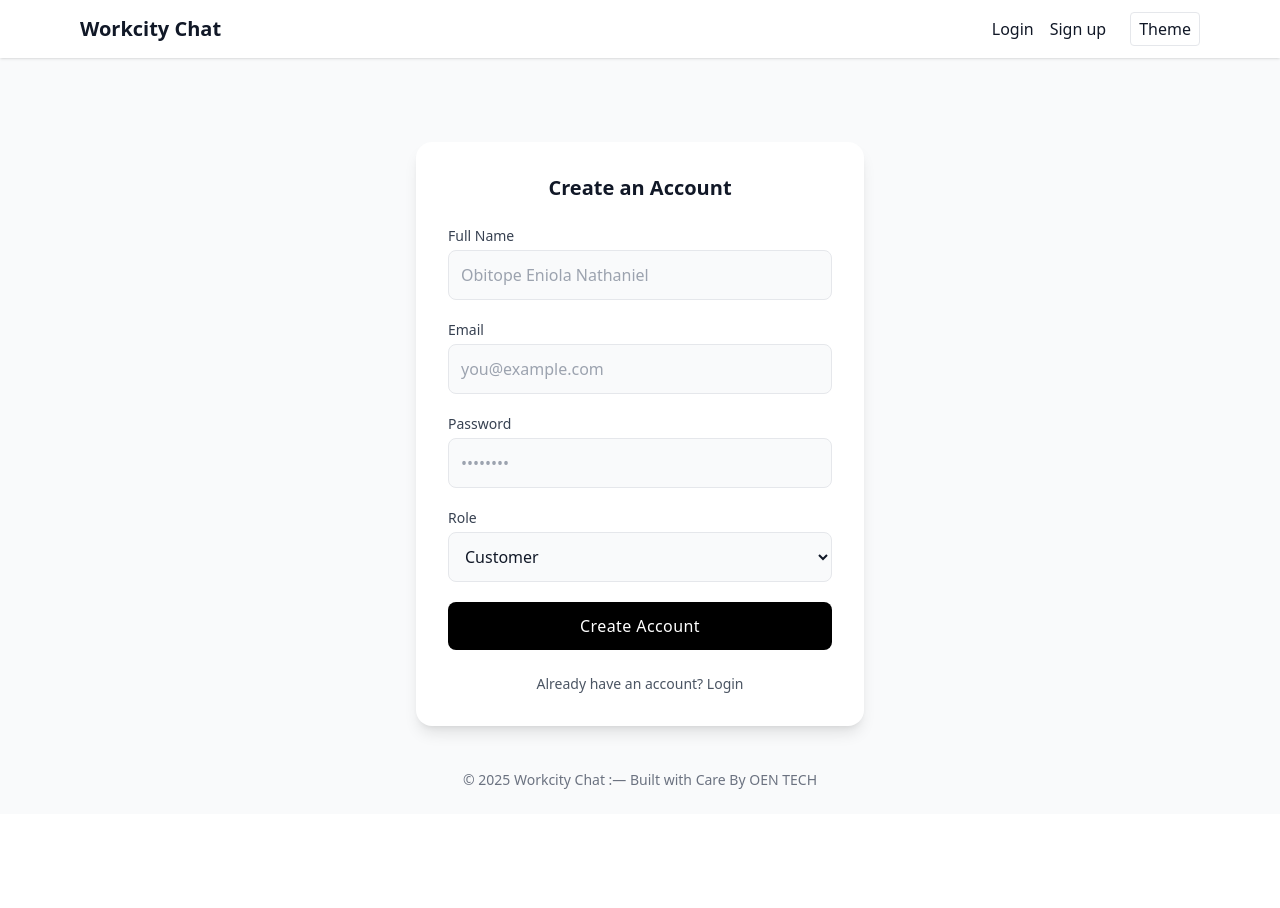
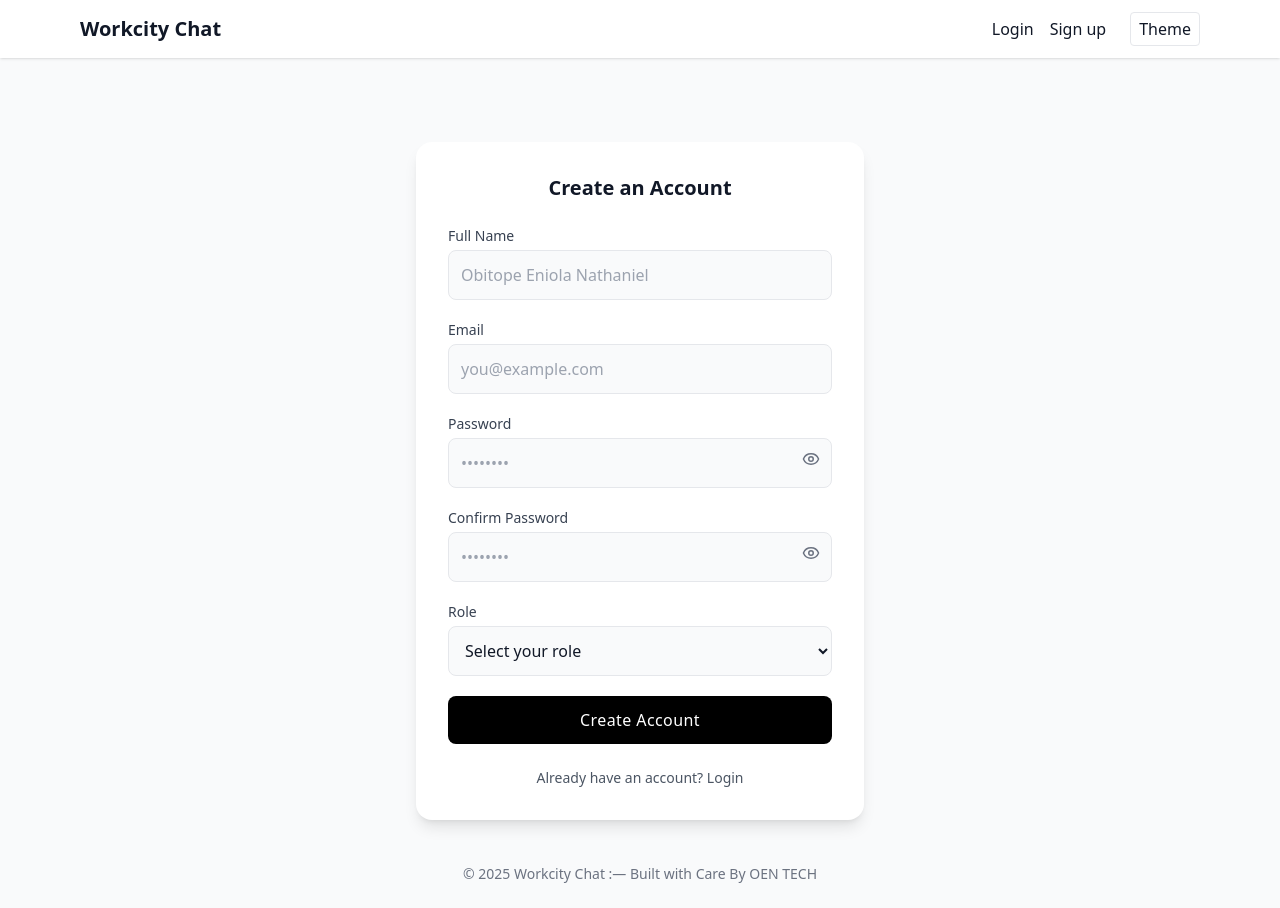
Before and after one commit to Obitope-Eniola-Nathaniel/workcity-chat-frontend, a React (Vite) app: page /signup in a window 1280 px wide. Before the commit the page ends 814 px from the top, so only its background shows below. Built offline with nearby package versions, Linux system fonts and the light colour scheme.

Commit message:
Fixing Bug and Styling

```diff
--- a/package.json
+++ b/package.json
@@ -14,6 +14,7 @@
     "autoprefixer": "^10.4.21",
     "axios": "^1.11.0",
     "jwt-decode": "^3.1.2",
+    "lucide-react": "^0.542.0",
     "postcss": "^8.5.6",
     "react": "^19.1.1",
     "react-dom": "^19.1.1",
--- a/src/pages/Signup.jsx
+++ b/src/pages/Signup.jsx
@@ -1,26 +1,47 @@
 import React, { useContext, useState } from "react";
 import { Link, useNavigate } from "react-router-dom";
 import { AuthContext } from "../contexts/AuthContext";
+import { Eye, EyeOff } from "lucide-react"; // 👁 for show/hide password
 
 export default function Signup() {
   const { signup } = useContext(AuthContext);
   const [username, setName] = useState("");
   const [email, setEmail] = useState("");
   const [password, setPassword] = useState("");
-  const [role, setRole] = useState("customer");
+  const [confirmPassword, setConfirmPassword] = useState("");
+  const [role, setRole] = useState("");
   const [error, setError] = useState("");
   const [loading, setLoading] = useState(false);
+  const [showPassword, setShowPassword] = useState(false);
+  const [showConfirmPassword, setShowConfirmPassword] = useState(false);
+
   const navigate = useNavigate();
 
   const submit = async (e) => {
     e.preventDefault();
+    setError("");
+
+    // ✅ Basic validations
+    if (password.length < 6) {
+      setError("Password must be at least 6 characters long");
+      return;
+    }
+    if (password !== confirmPassword) {
+      setError("Passwords do not match");
+      return;
+    }
+    if (!role) {
+      setError("Please select a role");
+      return;
+    }
+
     setLoading(true);
-    setError("");
     try {
       await signup({ username, email, password, role });
       navigate("/inbox");
     } catch (err) {
-      setError(err.response?.data?.message || "Signup failed");
+      const msg = err.response?.data?.message || "Signup failed";
+      setError(Array.isArray(msg) ? msg.join(", ") : msg);
     } finally {
       setLoading(false);
     }
@@ -39,56 +60,117 @@ export default function Signup() {
       )}
 
       <form onSubmit={submit} className="space-y-5">
+        {/* Full Name */}
         <div>
-          <label className="block text-sm font-medium text-gray-700 dark:text-gray-300 mb-1">
+          <label
+            htmlFor="username"
+            className="block text-sm font-medium text-gray-700 dark:text-gray-300 mb-1"
+          >
             Full Name
           </label>
           <input
+            id="username"
             required
             value={username}
             onChange={(e) => setName(e.target.value)}
             placeholder="Obitope Eniola Nathaniel"
+            autoComplete="name"
             className="w-full p-3 border rounded-lg bg-gray-50 dark:bg-gray-900 text-gray-900 dark:text-gray-100 focus:outline-none focus:ring-1 focus:ring-gray-600 dark:focus:ring-gray-400"
           />
         </div>
 
+        {/* Email */}
         <div>
-          <label className="block text-sm font-medium text-gray-700 dark:text-gray-300 mb-1">
+          <label
+            htmlFor="email"
+            className="block text-sm font-medium text-gray-700 dark:text-gray-300 mb-1"
+          >
             Email
           </label>
           <input
+            id="email"
             required
             value={email}
             onChange={(e) => setEmail(e.target.value)}
             placeholder="you@example.com"
             type="email"
+            autoComplete="email"
             className="w-full p-3 border rounded-lg bg-gray-50 dark:bg-gray-900 text-gray-900 dark:text-gray-100 focus:outline-none focus:ring-1 focus:ring-gray-600 dark:focus:ring-gray-400"
           />
         </div>
 
-        <div>
-          <label className="block text-sm font-medium text-gray-700 dark:text-gray-300 mb-1">
+        {/* Password */}
+        <div className="relative">
+          <label
+            htmlFor="password"
+            className="block text-sm font-medium text-gray-700 dark:text-gray-300 mb-1"
+          >
             Password
           </label>
           <input
+            id="password"
             required
             value={password}
             onChange={(e) => setPassword(e.target.value)}
             placeholder="••••••••"
-            type="password"
-            className="w-full p-3 border rounded-lg bg-gray-50 dark:bg-gray-900 text-gray-900 dark:text-gray-100 focus:outline-none focus:ring-1 focus:ring-gray-600 dark:focus:ring-gray-400"
+            type={showPassword ? "text" : "password"}
+            autoComplete="new-password"
+            className="w-full p-3 border rounded-lg bg-gray-50 dark:bg-gray-900 text-gray-900 dark:text-gray-100 focus:outline-none focus:ring-1 focus:ring-gray-600 dark:focus:ring-gray-400 pr-10"
           />
+          <button
+            type="button"
+            onClick={() => setShowPassword((prev) => !prev)}
+            className="absolute right-3 top-9 text-gray-500 dark:text-gray-400"
+          >
+            {showPassword ? <EyeOff size={18} /> : <Eye size={18} />}
+          </button>
         </div>
 
+        {/* Confirm Password */}
+        <div className="relative">
+          <label
+            htmlFor="confirmPassword"
+            className="block text-sm font-medium text-gray-700 dark:text-gray-300 mb-1"
+          >
+            Confirm Password
+          </label>
+          <input
+            id="confirmPassword"
+            required
+            value={confirmPassword}
+            onChange={(e) => setConfirmPassword(e.target.value)}
+            placeholder="••••••••"
+            type={showConfirmPassword ? "text" : "password"}
+            autoComplete="new-password"
+            className="w-full p-3 border rounded-lg bg-gray-50 dark:bg-gray-900 text-gray-900 dark:text-gray-100 focus:outline-none focus:ring-1 focus:ring-gray-600 dark:focus:ring-gray-400 pr-10"
+          />
+          <button
+            type="button"
+            onClick={() => setShowConfirmPassword((prev) => !prev)}
+            className="absolute right-3 top-9 text-gray-500 dark:text-gray-400"
+          >
+            {showConfirmPassword ? <EyeOff size={18} /> : <Eye size={18} />}
+          </button>
+        </div>
+
+        {/* Role */}
         <div>
-          <label className="block text-sm font-medium text-gray-700 dark:text-gray-300 mb-1">
+          <label
+            htmlFor="role"
+            className="block text-sm font-medium text-gray-700 dark:text-gray-300 mb-1"
+          >
             Role
           </label>
           <select
+            id="role"
             value={role}
             onChange={(e) => setRole(e.target.value)}
+            required
             className="w-full p-3 border rounded-lg bg-gray-50 dark:bg-gray-900 text-gray-900 dark:text-gray-100 focus:outline-none focus:ring-1 focus:ring-gray-600 dark:focus:ring-gray-400"
           >
+            <option value="" disabled>
+              Select your role
+            </option>
             <option value="customer">Customer</option>
             <option value="merchant">Merchant</option>
             <option value="designer">Designer</option>
@@ -96,15 +178,17 @@ export default function Signup() {
           </select>
         </div>
 
+        {/* Submit */}
         <button
           type="submit"
-          className="w-full py-3 bg-black text-white rounded-lg font-medium tracking-wide transition hover:bg-gray-800  dark:bg-white dark:text-black dark:hover:bg-gray-200  disabled:opacity-50"
+          className="w-full py-3 bg-black text-white rounded-lg font-medium tracking-wide transition hover:bg-gray-800 dark:bg-white dark:text-black dark:hover:bg-gray-200 disabled:opacity-50"
           disabled={loading}
         >
           {loading ? "Creating..." : "Create Account"}
         </button>
       </form>
 
+      {/* Login link */}
       <p className="mt-6 text-sm text-center text-gray-600 dark:text-gray-400">
         Already have an account?{" "}
         <Link
```
Also changed, not shown: 1 other file (tests, documents, lock files or other folders).
